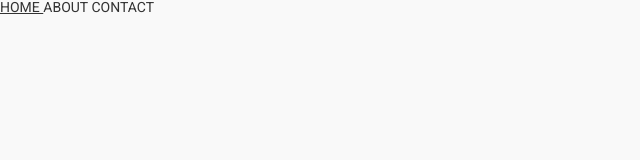
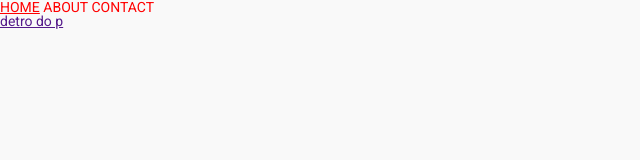
Before and after one commit to CollabCodeTech/front-end-e-boas-praticas, a plain HTML site: page index.html in a window 1280 px wide. Shown: the whole page, without its empty margins (0-640 px from the left). Drawn offline with Linux system fonts and the light colour scheme.

Commit message:
Usando seletor de filho direto

```diff
--- a/css/components/navigation-jacks.css
+++ b/css/components/navigation-jacks.css
@@ -2,12 +2,12 @@
   font-size: 14px;
 }
 
-.navigation-jacks .action {
-  color: #333;
+.navigation-jacks > .action {
+  color: red;
   text-decoration: none;
   font-weight: 400;
 }
 
-.navigation-jacks .action.-active {
+.navigation-jacks > .action.-active {
   text-decoration: underline;
 }
--- a/index.html
+++ b/index.html
@@ -14,9 +14,12 @@
   </head>
   <body>
     <nav class="navigation-jacks">
-      <a class="action -active" href="index.html">HOME</span>
+      <a class="action -active" href="index.html">HOME</a>
       <a class="action" href="about.html">ABOUT</a>
       <a class="action" href="contact.html">CONTACT</a>
+      <p>
+        <a href="" class="action -active">detro do p</a>
+      </p>
     </nav>
   </body>
 </html>
```
